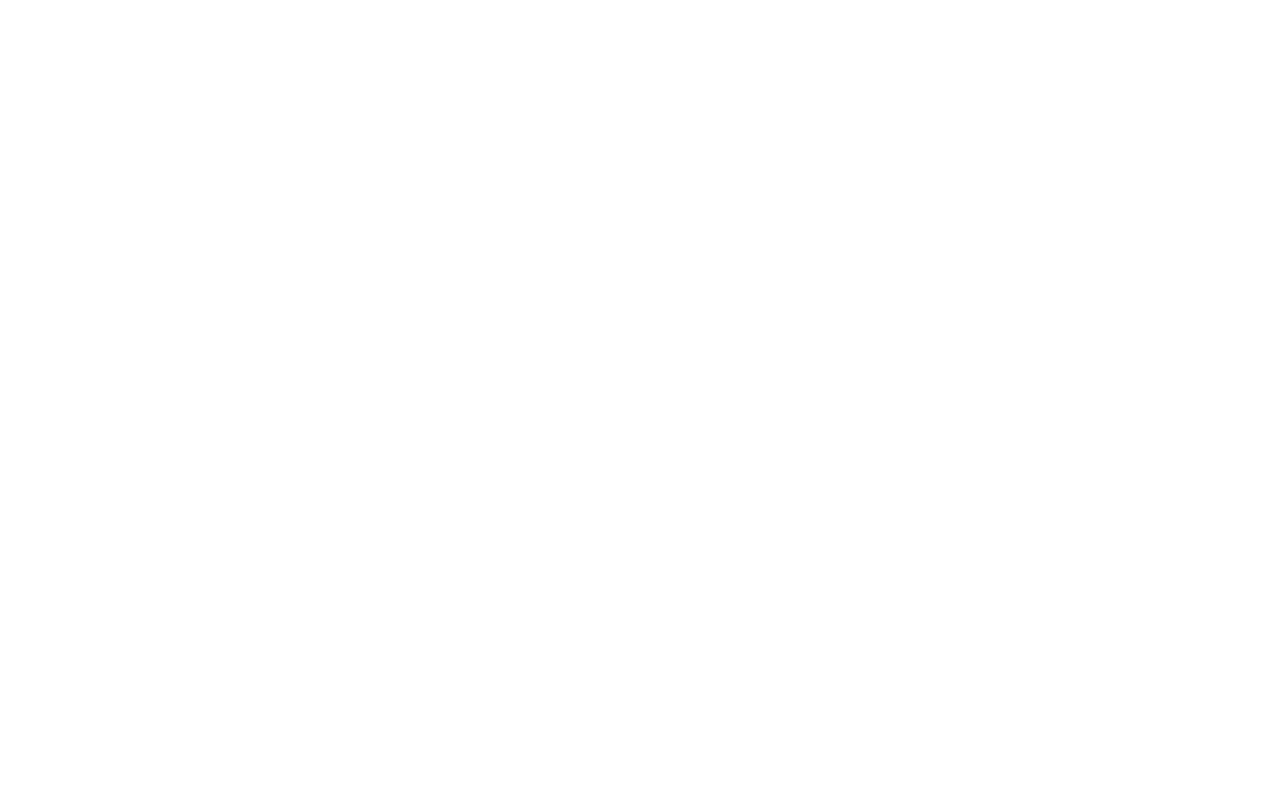
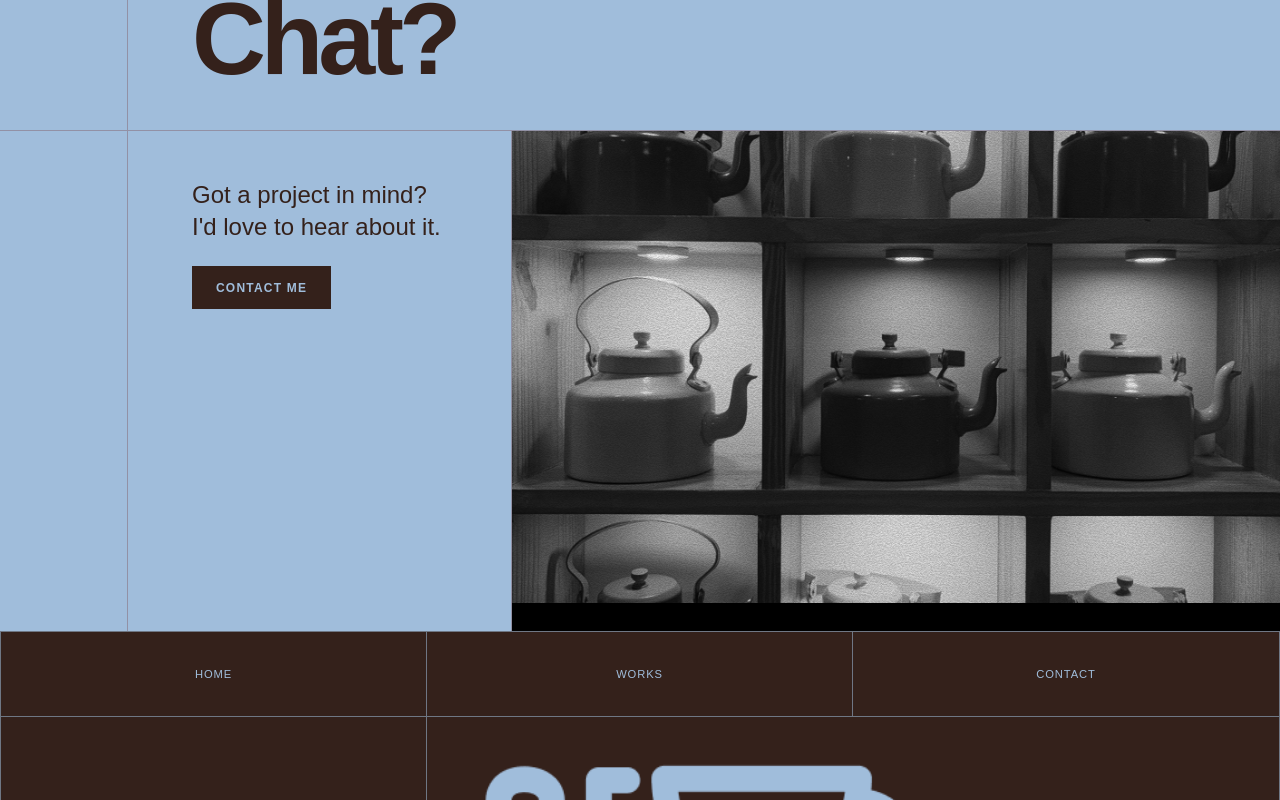
Before and after one commit to Heavy108/shruti_portfolio, a Next.js app: page /work in a window 1280 px wide. Shown: the part 620-1420 px from the top of the page. Before the commit the page ends 800 px from the top, so only its background shows below. Built offline with nearby package versions, Linux system fonts and the light colour scheme.

Commit message:
added other section

```diff
--- a/src/app/work/page.tsx
+++ b/src/app/work/page.tsx
@@ -1,3 +1,5 @@
+import ChatSection from "@/component/homepage/chat";
+import Footer from "@/component/homepage/footer";
 import Navbar from "@/component/navbar/navbar";
 import WorksSection from "@/component/work/workhero";
 
@@ -8,6 +10,8 @@
         <>
         <Navbar/>
         <WorksSection/>
+        <ChatSection/>
+        <Footer/>
 
         </>
     )
```
